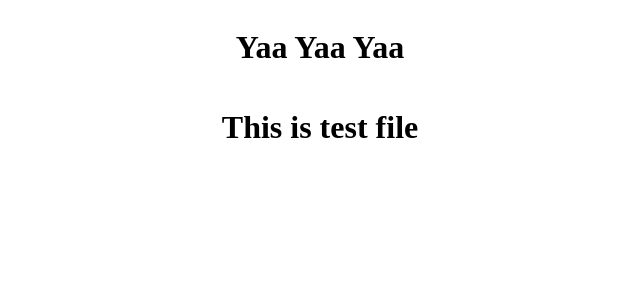
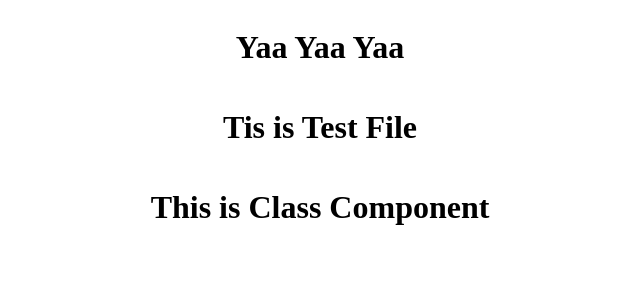
Before and after one commit to riyadsalem/ReactJs_Thoughts, a React (Create React App) app: page / in a window 1280 px wide. Shown: the top 300 px of the page, without its empty margins (320-960 px from the left). Built offline with nearby package versions, Linux system fonts and the light colour scheme.

Commit message:
Writing Class Component Release #1

```diff
--- /dev/null
+++ b/src/component/Person/Person.jsx
@@ -0,0 +1,14 @@
+import "./Person.css";
+import { Component } from "react";
+
+class Person extends Component {
+  render() {
+    return (
+      <div className="App">
+        <h1> This is Class Component</h1>
+      </div>
+    );
+  }
+}
+
+export default Person;
--- a/src/component/index.js
+++ b/src/component/index.js
@@ -1 +1,2 @@
 export { default as Test } from "./Test/Test";
+export { default as Person } from "./Person/Person";
--- a/src/index.js
+++ b/src/index.js
@@ -1,11 +1,12 @@
 import React from "react";
 import ReactDOM from "react-dom/client";
 import App from "./App";
-import { Test } from "./component/index";
+import { Test, Person } from "./component/index";
 
 const root = ReactDOM.createRoot(document.getElementById("root"));
 root.render(
   <React.StrictMode>
     <App /> <Test />
+    <Person />
   </React.StrictMode>
 );
```
Also changed, not shown: src/component/Test/Test.jsx (+3 -2 lines), src/component/Person/Person.css (added).
